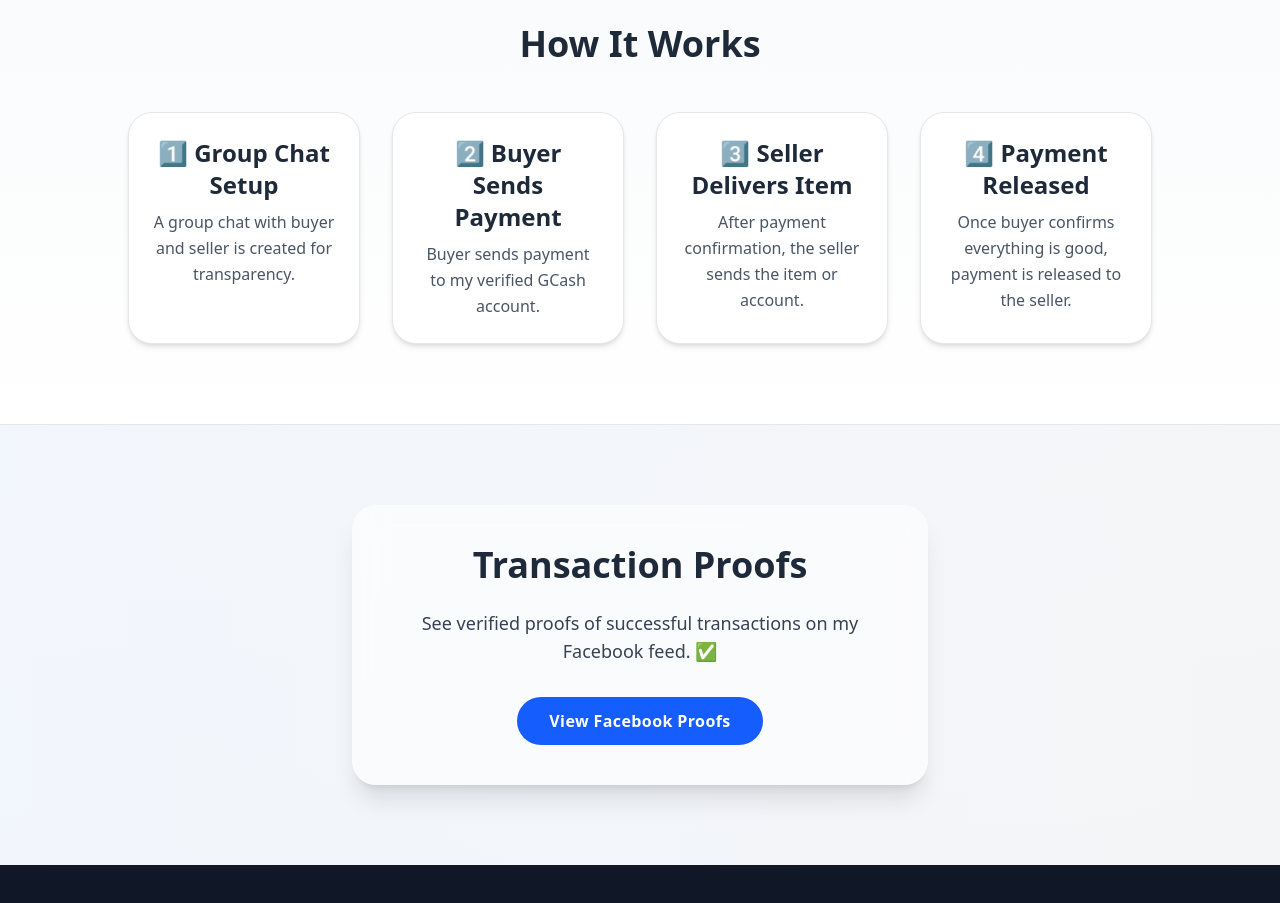
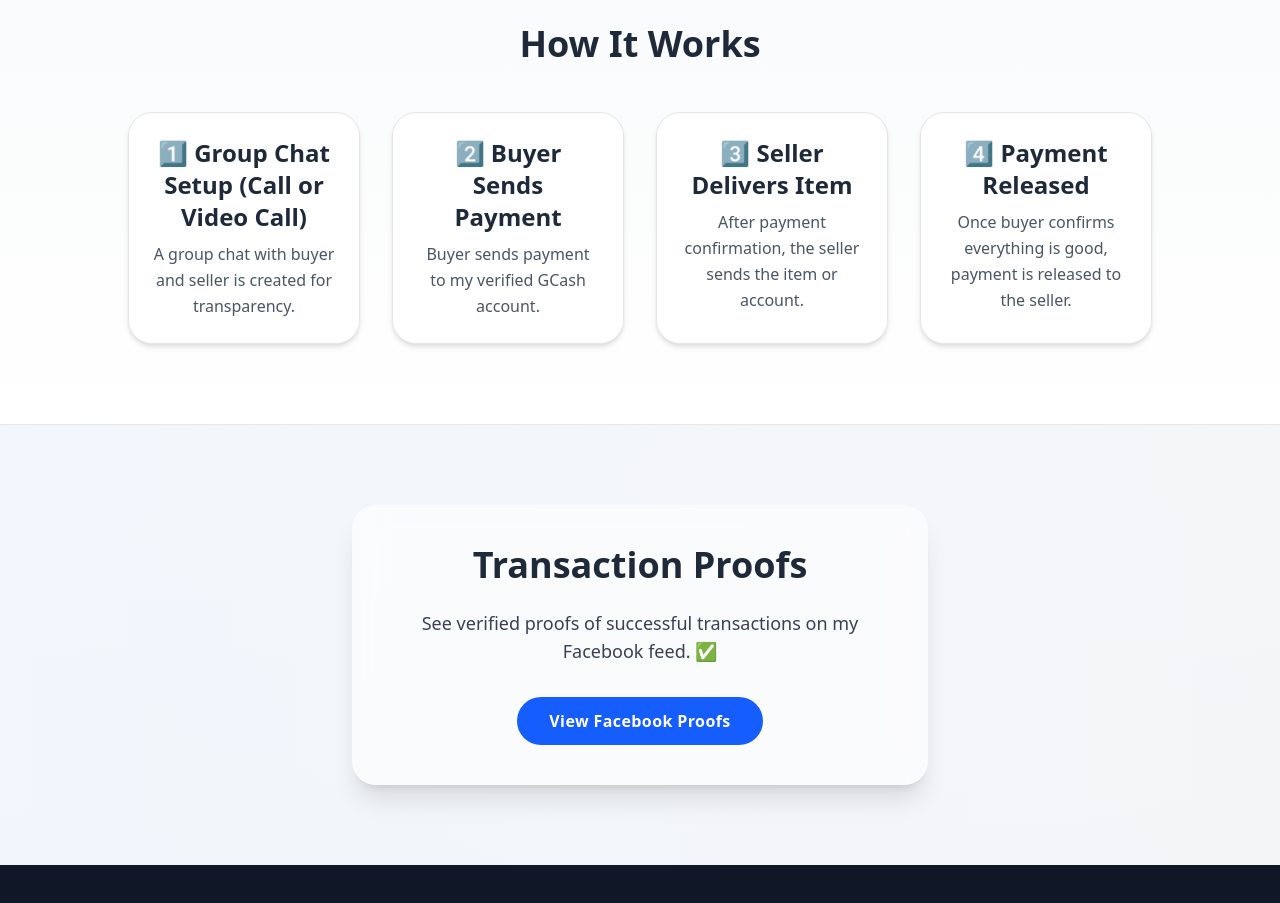
Before and after one commit to itsyafertech/yaferservices, a React (Vite) app: page / in a window 1280 px wide. Shown: the part 1440-2343 px from the top of the page. Built offline with nearby package versions, Linux system fonts and the light colour scheme.

Commit message:
inital commit

```diff
--- a/src/App.jsx
+++ b/src/App.jsx
@@ -94,7 +94,7 @@ export default function App() {
           {[
             {
               step: "1️⃣",
-              title: "Group Chat Setup",
+              title: "Group Chat Setup (Call or Video Call)",
               desc: "A group chat with buyer and seller is created for transparency.",
             },
             {
```
